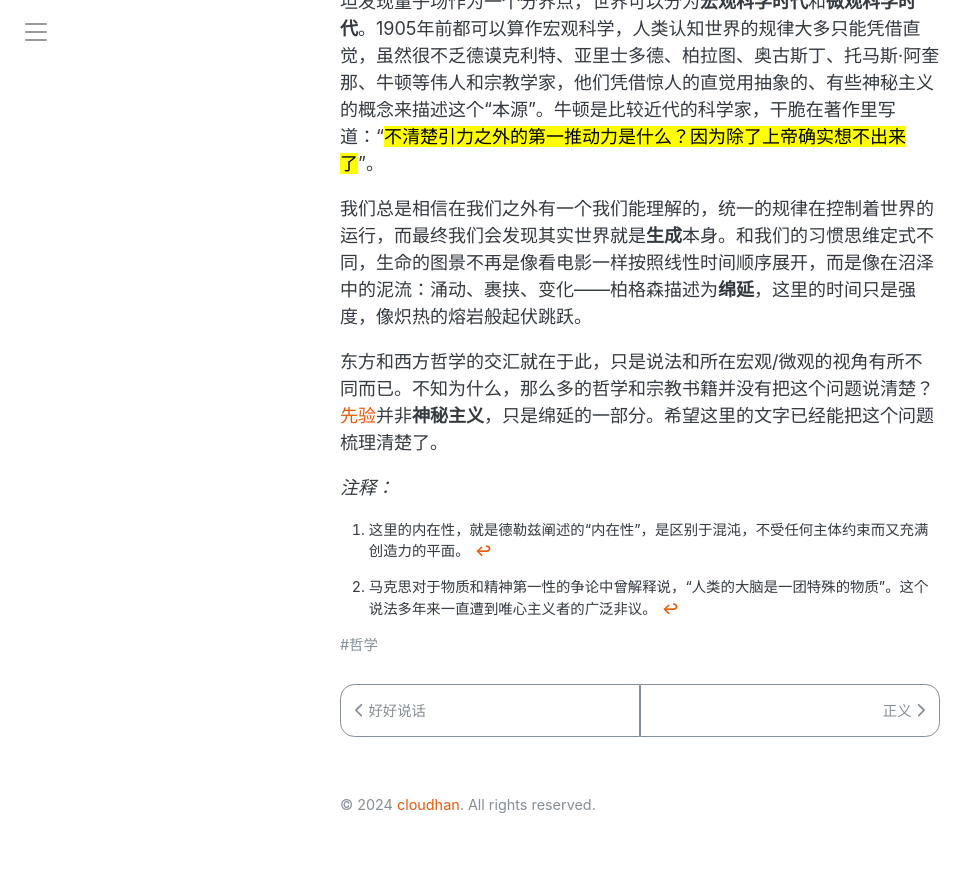
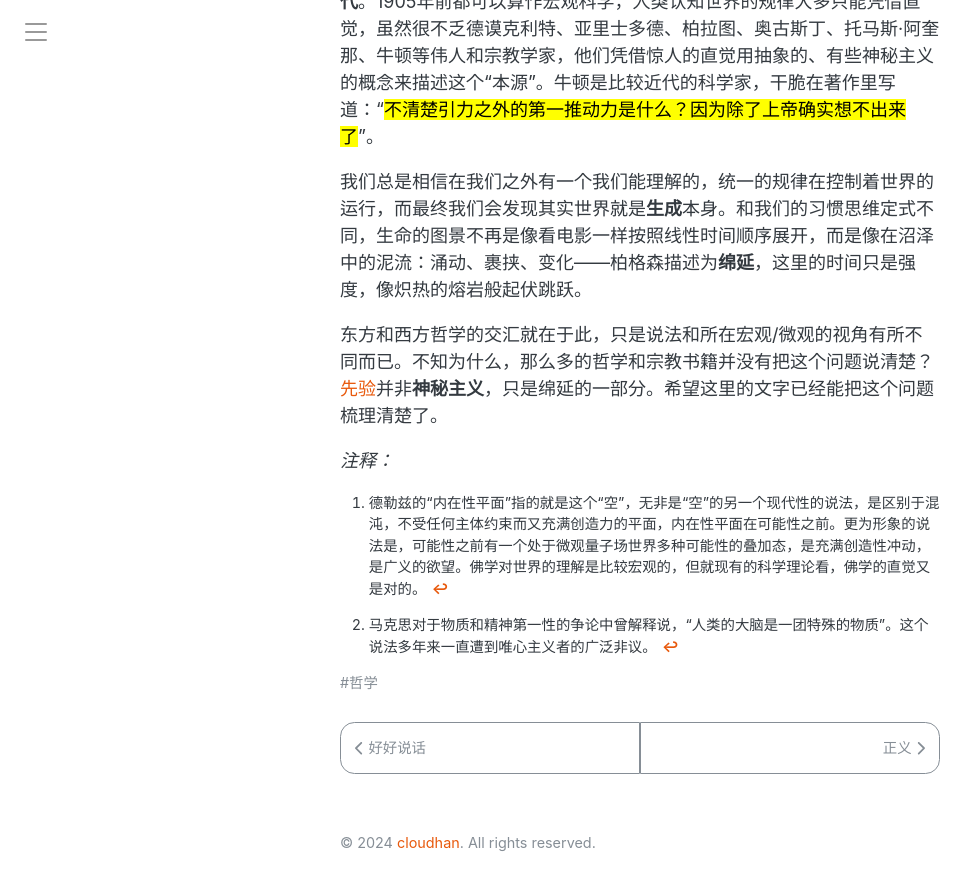
Before and after one commit to symphonyh/symphonyh.github.io, a Jekyll site: the page built from _posts/2024-09-29-kong.md, in a window 1280 px wide and 900 px high, scrolled down 1416 px. Shown: the top 890 px of the window, without its empty margins (0-978 px from the left). Built offline with Jekyll 4.4.1, drawn with Linux system fonts in a browser that asks for light colours; comment, search, counter and statistics services are not loaded; before the commit the page ends 2278 px from its top, so only the background shows below that; part of the change alters nothing that is shown; some of the changed text lies outside the part shown.

Commit message:
Update 2024-09-29-kong.md

```diff
--- a/_posts/2024-09-29-kong.md
+++ b/_posts/2024-09-29-kong.md
@@ -22,9 +22,9 @@ comments: true
     padding: 20px;
 
 ">
-佛学里的“空”的各种描述是很让大多数人费解的概念，首先它不是“空无一物”的“空”，“空”不能理解为“空间”。<ins>对于“空”的概念如果从微观粒子角度看，是各种<strong>微粒</strong>不断运动和它们<strong>排列形式</strong>，既没有开始也没有终点，不断变化，相互作用，形成我们感知或还未曾感知到的一切物质</ins>。<ins>从人的宏观角度看，其实是人的<strong>内在性平面</strong>，[^fn1]因为人从混沌到所意识到的一切都以个人主体为发端，直觉习惯上认为有了主体才有意识</ins>。内在性平面又历经千年从至高无上的神性逐渐演变为是人的心灵——智性心灵。现代的哲学把它拉回到其实和微观视角一样，也有生成的意思。
-</p>[^fn2]
-如果把这个“空”看作是静态的，就一定会陷入唯心的哲学：佛学是把“空”看成了佛性，阳明心学看成是心灵，黑格尔看作是绝对精神，基督教看作是“上帝”······以人类为出发点的宏观视角的哲学和宗教，必然是唯心的。唯物主义揭示的微观世界，其核心是认为物质是永恒运动的，意识只不过是微观粒子的运动，这是马克思没能解释清楚的。[^fn3]
+佛学里的“空”的各种描述是很让大多数人费解的概念，首先它不是“空无一物”的“空”，“空”不能理解为“空间”。<ins>对于“空”的概念如果从微观粒子角度看，是各种<strong>微粒</strong>不断运动和它们<strong>排列形式</strong>，既没有开始也没有终点，不断变化，相互作用，形成我们感知或还未曾感知到的一切物质</ins>。<ins>从人的宏观角度看，其实是人的<strong>内在性平面</strong>，因为人从混沌到所意识到的一切都以个人主体为发端，直觉习惯上认为有了主体才有意识</ins>。内在性平面又历经千年从至高无上的神性逐渐演变为是人的心灵——智性心灵。现代的哲学把它拉回到其实和微观视角一样，也有生成的意思。
+</p>[^fn1]
+如果把这个“空”看作是静态的，就一定会陷入唯心的哲学：佛学是把“空”看成了佛性，阳明心学看成是心灵，黑格尔看作是绝对精神，基督教看作是“上帝”······以人类为出发点的宏观视角的哲学和宗教，必然是唯心的。唯物主义揭示的微观世界，其核心是认为物质是永恒运动的，意识只不过是微观粒子的运动，这是马克思没能解释清楚的。[^fn2]
 
 佛学认为万物是由于因缘合合而成的幻像，没有永恒存在的实体和自性——**缘起性空**。这个和柏拉图的理念世界类似，黑格尔的存在即合理（理性）也是这个意思。都是唯心论，世界是被心灵调和后的产物。禅宗慧能以后，也是受了从自然哲学向以人为中心的哲学发生转变的影响——道成肉身，对于人来说**空**其实是**心灵主体**，是超越有机/无机束缚的，脱离肉体的内在性。出自华严经的“心生万法“，心就是心灵主体。神性可以创造万物，心灵主体也可以生“万法”。
 
@@ -38,6 +38,5 @@ comments: true
 
 *注释：*
 
-[^fn1]: 德勒兹的“内在性平面”指的就是这个“空”，无非是“空”的另一个现代性的说法，内在性平面在可能性之前。更为形象的说法是，可能性之前有一个处于微观量子世界多种可能性的叠加态，是虚拟的充满创造性冲动，是广义的欲望。所以佛学对世界的理解是比较宏观的，但就现有的科学理论看，佛学的直觉又是对的。
-[^fn2]: 这里的内在性，就是德勒兹阐述的“内在性”，是区别于混沌，不受任何主体约束而又充满创造力的平面。
-[^fn3]: 马克思对于物质和精神第一性的争论中曾解释说，“人类的大脑是一团特殊的物质”。这个说法多年来一直遭到唯心主义者的广泛非议。
+[^fn1]: 德勒兹的“内在性平面”指的就是这个“空”，无非是“空”的另一个现代性的说法，是区别于混沌，不受任何主体约束而又充满创造力的平面，内在性平面在可能性之前。更为形象的说法是，可能性之前有一个处于微观量子场世界多种可能性的叠加态，是充满创造性冲动，是广义的欲望。佛学对世界的理解是比较宏观的，但就现有的科学理论看，佛学的直觉又是对的。
+[^fn2]: 马克思对于物质和精神第一性的争论中曾解释说，“人类的大脑是一团特殊的物质”。这个说法多年来一直遭到唯心主义者的广泛非议。
```
